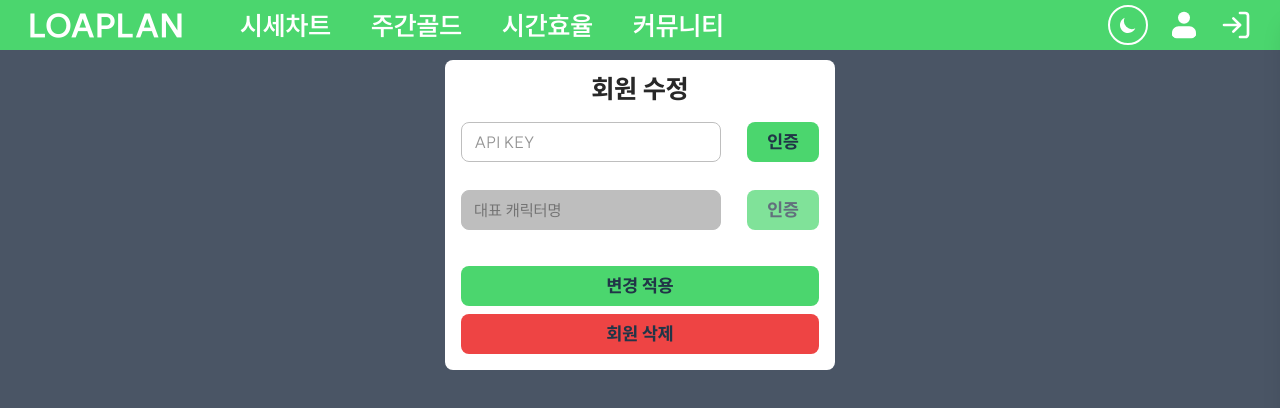
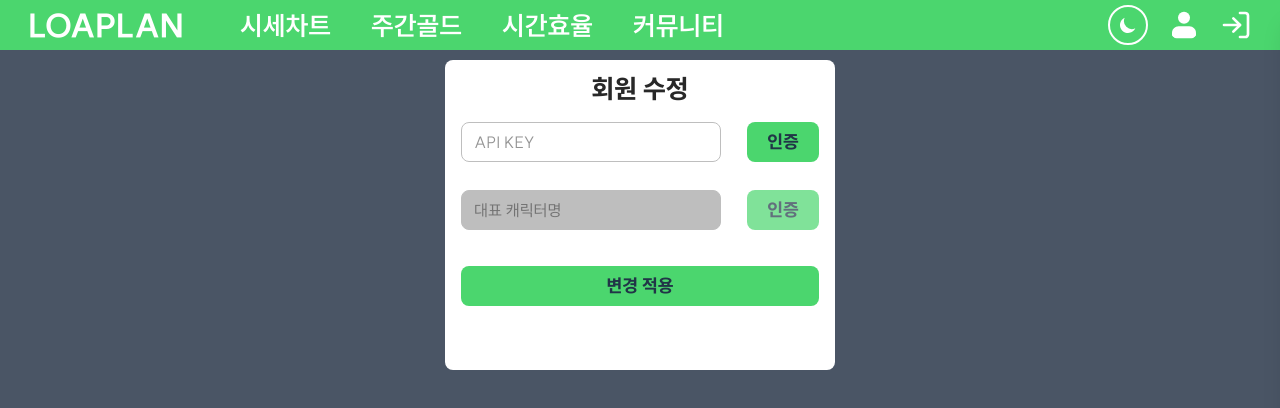
Before and after one commit to mycreature/LoaPlan, a React (Vite) app in the folder Client/: page /Userinfo in a window 1280 px wide. Shown: the top 408 px of the page. Built offline with nearby package versions, Linux system fonts and the light colour scheme; sample sign-in values are in the browser's storage.

Commit message:
[chore] userinfo의 회원삭제 버튼 삭제 ( 별도의 DeleteUserForm으로 이동 예정)

```diff
--- a/Client/src/components/form/UserinfoForm.tsx
+++ b/Client/src/components/form/UserinfoForm.tsx
@@ -3,9 +3,7 @@ import { useState } from 'react'
 import Button from '../ui/Button'
 import Input from '../ui/Input'
 import ErrorText from '../ui/ErrorText'
-
 import { AuthFormData } from '../../types/Types'
-
 import {
   validateCharacterName,
   validateApiKey,
@@ -146,17 +144,9 @@ const UserinfoForm = ({ onSubmit, isLoading = false }: UserinfoFormProps) => {
       </div>
       <ErrorText message={errors.character?.message} />
 
-      <div className='mt-2 flex flex-col gap-2'>
+      <div className='mt-2 flex flex-col'>
         {/* 변경 사항 저장 */}
         <Button type='submit' text={isLoading ? '처리중...' : '변경 적용'} disabled={isLoading} />
-        {/* 회원 삭제 */}
-        <Button
-          type='submit'
-          text={isLoading ? '처리중...' : '회원 삭제'}
-          disabled={isLoading}
-          lightColor='bg-red'
-          darkColor='bg-black'
-        />
       </div>
     </form>
   )
```
